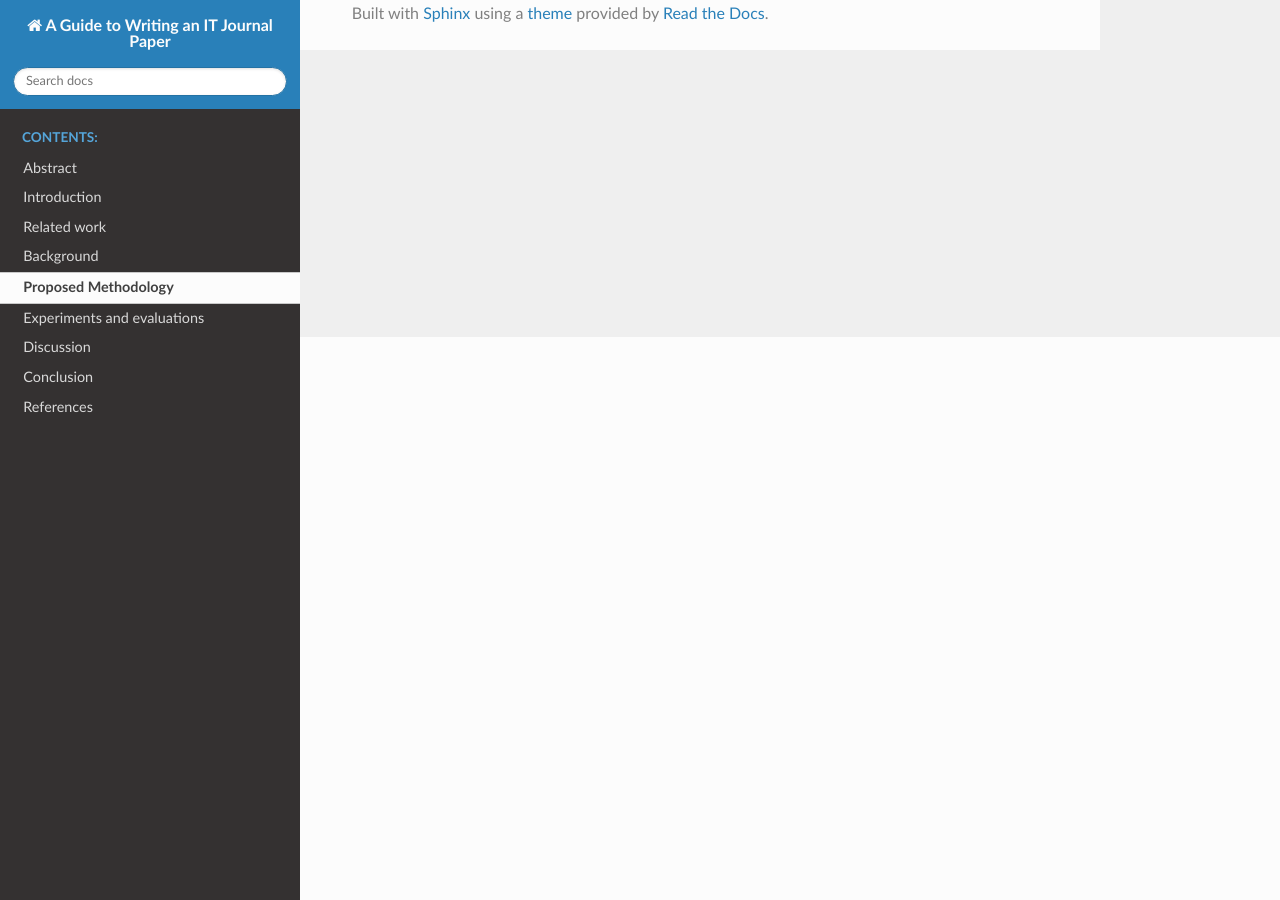
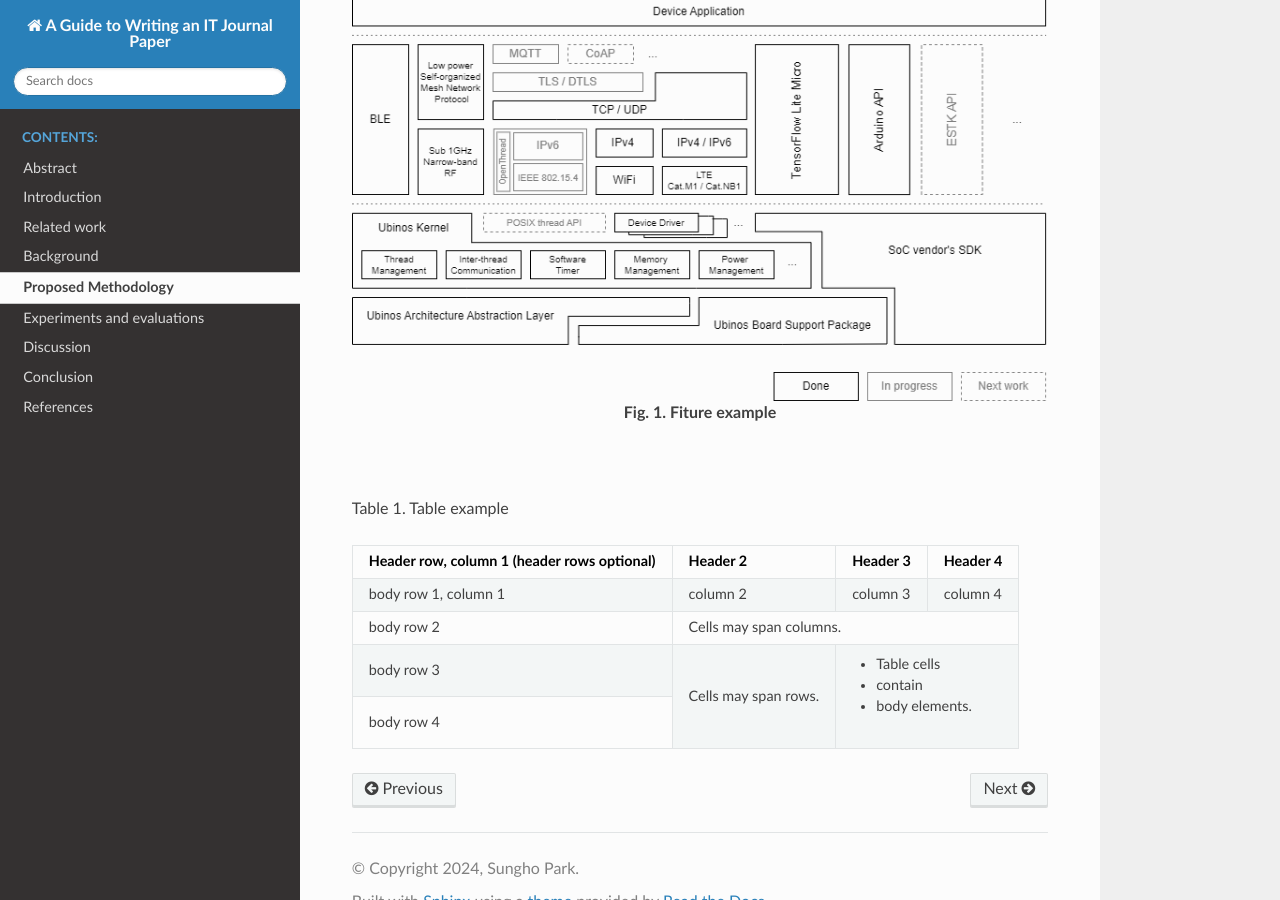
Before and after one commit to sogongbang/sphinx_doc_materials, a Sphinx documentation site: the page built from doc/guide_to_writing_it_journal_paper_01/doc/proposed_methodology.rst, in a window 1280 px wide and 900 px high, scrolled down 563 px. Built offline with Sphinx 7.4.7 and the Read the Docs theme 2.0.0, drawn with Linux system fonts in a browser that asks for light colours.

Commit message:
guide_to_writing_it_journal_paper_01: add figure example, table example.

```diff
--- a/doc/guide_to_writing_it_journal_paper_01/doc/proposed_methodology.rst
+++ b/doc/guide_to_writing_it_journal_paper_01/doc/proposed_methodology.rst
@@ -12,3 +12,28 @@ Proposed Methodology
 * Presentation of Work
 
 |
+
+.. image:: ./figure/image/ubinos_architecture.png
+    :width: 800 px
+    :align: center
+    :alt: Fiture example
+
+.. centered::
+    Fig. 1. Fiture example
+
+|
+
+Table 1. Table example
+
++------------------------+------------+----------+----------+
+| Header row, column 1   | Header 2   | Header 3 | Header 4 |
+| (header rows optional) |            |          |          |
++========================+============+==========+==========+
+| body row 1, column 1   | column 2   | column 3 | column 4 |
++------------------------+------------+----------+----------+
+| body row 2             | Cells may span columns.          |
++------------------------+------------+---------------------+
+| body row 3             | Cells may  | - Table cells       |
++------------------------+ span rows. | - contain           |
+| body row 4             |            | - body elements.    |
++------------------------+------------+---------------------+
```
Also changed, not shown: doc/guide_to_writing_it_journal_paper_01/doc/figure/image/ubinos_architecture.png (added), 1 other file.
